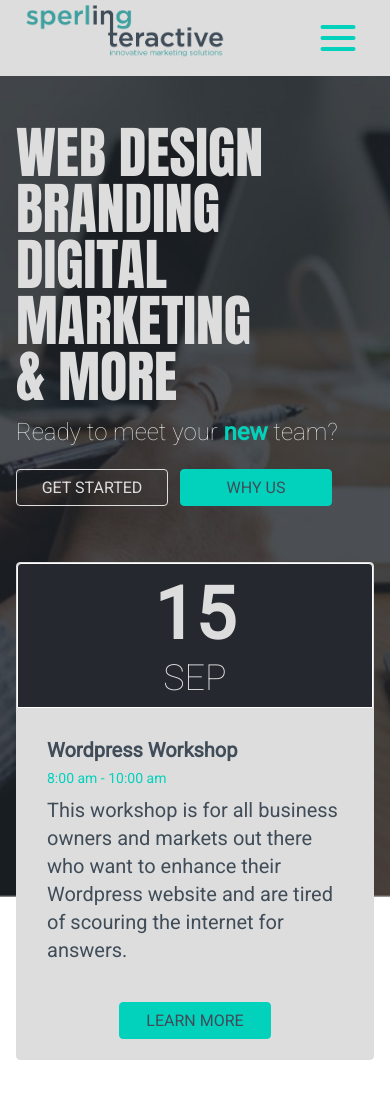
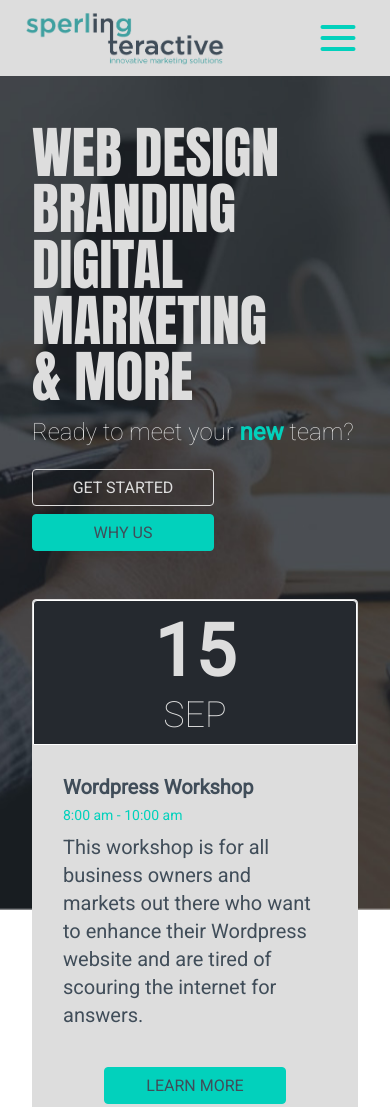
Before and after one commit to nicknoel251289/sperling, a plain HTML site: page index.html in a window 390 px wide. Shown: the top 1107 px of the page. Drawn offline with nearby package versions, Linux system fonts and the light colour scheme.

Commit message:
updated margins for borders on mobile

```diff
--- a/index-styles.css
+++ b/index-styles.css
@@ -45,6 +45,8 @@ main {
 .logo {
   display: inline-block;
   padding: 5px 0 5px 25px;
+  position: relative;
+  top: 8px;
 }
 .logo img {
   width: 200px;
@@ -140,7 +142,7 @@ main {
 .content-container-width-1080 {
   max-width: 1080px;
   min-width: 300px;
-  padding: 0 1em;
+  padding: 0 2em;
   margin: auto;
   justify-content: center;
 }
@@ -169,7 +171,7 @@ main {
   display: inline-flex;
 }
 .get-started-button a {
-  width: 150px;
+  width: 180px;
   padding: .5em 0;
   color: #dddddd;
   text-decoration: none;
@@ -191,7 +193,7 @@ main {
   display: inline-flex;
 }
 .why-us-button a {
-  width: 150px;
+  width: 180px;
   padding: .5em 0;
   color: #404d59;
   text-decoration: none;
@@ -265,7 +267,7 @@ main {
   width: -webkit-fill-available;
 }
 .learn-more-button a {
-  width: 150px;
+  width: 180px;
   padding: .5em 0;
   color: #404d59;
   text-decoration: none;
@@ -315,7 +317,7 @@ main {
   width: -webkit-fill-available;
 }
 .view-more-button a {
-  width: 150px;
+  width: 180px;
   padding: .5em 0;
   color: #404d59;
   text-decoration: none;
```
